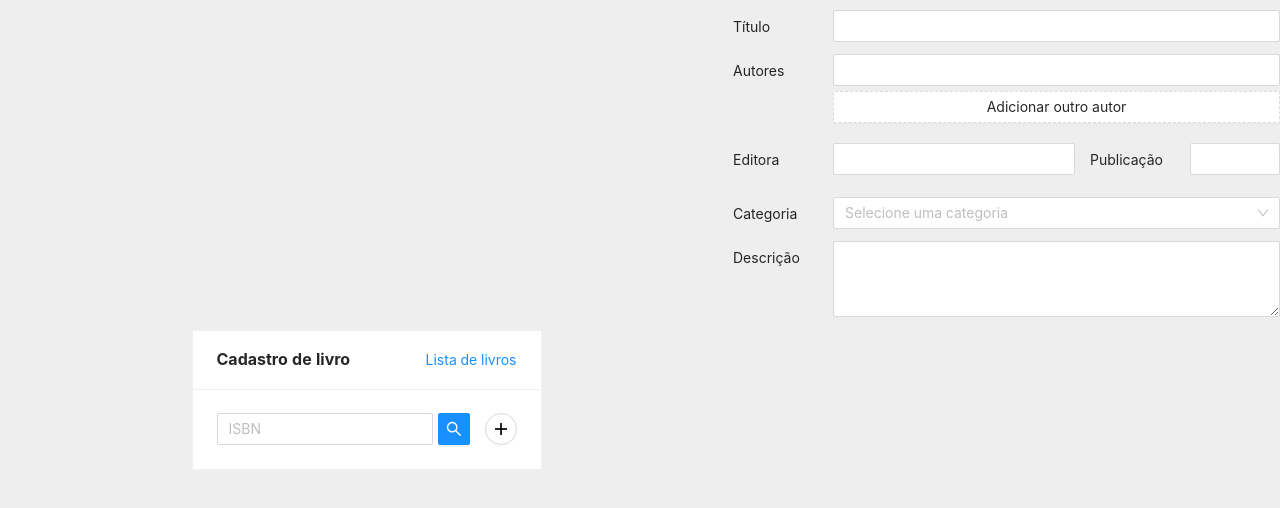
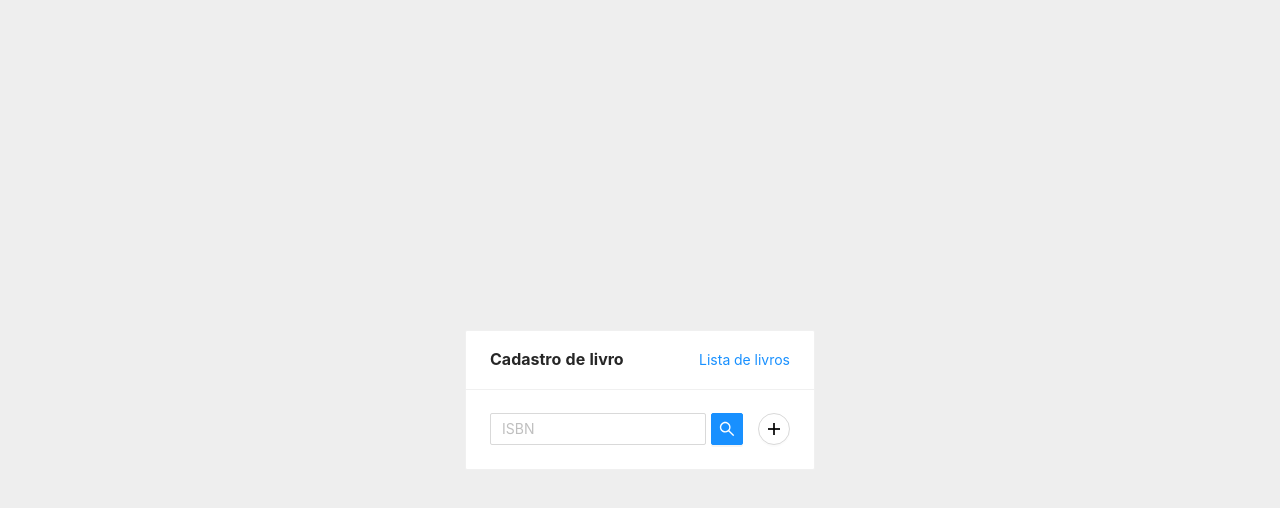
Before and after one commit to eduqz/library-manager, a React (Create React App) app: page / in a window 1280 px wide. Shown: the top 508 px of the page. Built offline with nearby package versions, Linux system fonts and the light colour scheme.

Commit message:
fix register form use

```diff
--- a/src/views/Home.jsx
+++ b/src/views/Home.jsx
@@ -1,7 +1,7 @@
 import React, { useState, useEffect } from 'react';
 import styled from 'styled-components';
 import axios from 'axios';
-import { DataEntry, RegisterModal, RegisterForm } from '../components';
+import { DataEntry, RegisterModal } from '../components';
 import { createApiLink } from '../assets/gobalRefs';
 
 const PageWrapper = styled.div`
@@ -35,11 +35,11 @@ function Home() {
         });
     }
   }, [isbn]);
+
   return (
     <PageWrapper>
       <DataEntry setIsbn={setIsbn} loading={loading} />
-      <RegisterModal data={data} />
-      <RegisterForm />
+      <RegisterModal data={data} setIsbn={setIsbn} />
     </PageWrapper>
   );
 }
```
